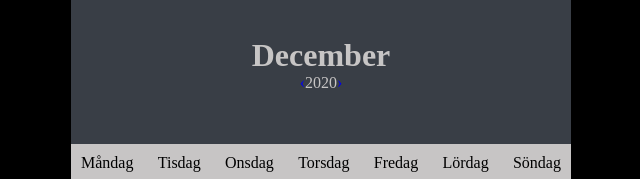
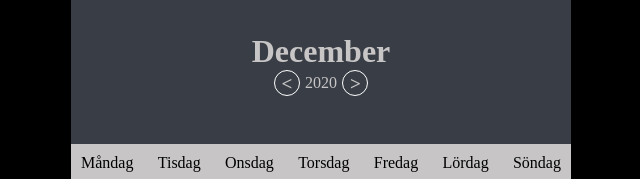
Before and after one commit to 4kinna/calender-project, a plain HTML site: page project/index.html in a window 1280 px wide. Shown: the part 166-345 px from the top of the page, 319-959 px from the left. Drawn offline with Linux system fonts and the light colour scheme.

Commit message:
function to change year

```diff
--- a/project/index.html
+++ b/project/index.html
@@ -1,6 +1,7 @@
 <!DOCTYPE html>
 <html lang="en">
 <html>
+
 <head>
   <meta charset="utf-8" />
   <meta http-equiv="X-UA-Compatible" content="IE=edge" />
@@ -25,9 +26,11 @@
 
         <!-- År  -->
         <div>
-              <a href="#" class="previous nav-arrow">&#8249;</a>
+          <i class="nav-arrow" onclick="changeYear('sub')">
+            &lt; </i>
           <p id="year"></p>
-              <a href="#" class="next nav-arrow">&#8250;</a>
+          <i class="nav-arrow" onclick="changeYear('add')">&gt;</i>
+
         </div>
       </div>
 
@@ -47,5 +50,7 @@
 
   <script src="./main.js" defer></script>
 </body>
+
 </html>
+
 </html>
--- a/project/main.js
+++ b/project/main.js
@@ -25,14 +25,31 @@ let months = [
 
 document.querySelector(".date h1").innerHTML = months[date.getMonth()];
 
+//flyttade ut staffans element då jag behöver tillgång i changeYear
+let element = document.getElementById("days-number-id");
+
 //functionen tilldelar värdet i currentYear till id "year" i index.html
 function showCalender() {
   let yearP = document.getElementById("year");
   yearP.innerHTML = currentYear;
 }
 
+//ändra år
+function changeYear(subAdd) {
+  if (subAdd === "sub") {
+    currentYear--;
+    element.innerHTML = ""; //nollställer kalendernumrena
+    showCalender(showCalanderDays());
+  } else {
+    currentYear += 1;
+    element.innerHTML = "";
+    showCalender(showCalanderDays());
+  }
+}
+
 //Kallar functionen så året blir synligt
 showCalender();
+showCalanderDays();
 
 //----------------------------------------------------------
 // bättre att lägga till de via html direkt.....//Abbas
@@ -69,14 +86,13 @@ function daysToCalendar(dayId, text) {
   newDiv.setAttribute("id", dayId);
   let textInDiv = document.createTextNode(text);
   newDiv.appendChild(textInDiv);
-  let element = document.getElementById("days-number-id");
   element.appendChild(newDiv);
 }
 
 function blankDaysId(dayId) {
   return "last-month-day-id" + dayId;
 }
-
+function showCalanderDays() {
   // Om första dagen i månaden är en söndag.
   if (day() === 0) {
     for (let index = 0; index < 6; index++) {
@@ -101,3 +117,4 @@ for (
   // Markera dagens dag
   document.getElementById("this-number-id" + dateToday).style.backgroundColor =
     "red";
+}
--- a/project/style.css
+++ b/project/style.css
@@ -23,7 +23,8 @@ body {
 }
 
 /* @@@@@@@@@@@@@@@@@@@@@@@@@@@@@@@@@@@@@@@@@@@@  Design för Månader @@@@@@@@@@@@@@@@@@@@@@@@@@@@@@@@@@@@@@@@@@@@@@@@@@ */
-#month h1, p{
+#month h1,
+p {
   padding: 0;
   margin: 0;
 }
@@ -51,6 +52,19 @@ body {
 /* vet inte om vi ska kunna bläddra bland åren här eler hur vi tänker bara lagt dem her tillfälligt */
 .nav-arrow {
   text-decoration: none;
+  padding: 2px;
+  margin: 0px 5px;
+  font-size: 1.2em;
+  font-weight: bold;
+  border: 1px solid #fff;
+  border-radius: 50%;
+  height: 20px;
+  width: 20px;
+  cursor: pointer;
+}
+
+.nav-arrow:hover {
+  background-color: black;
 }
 
 .weekDays {
```
Lines whose indentation alone changed are shown as unchanged.
